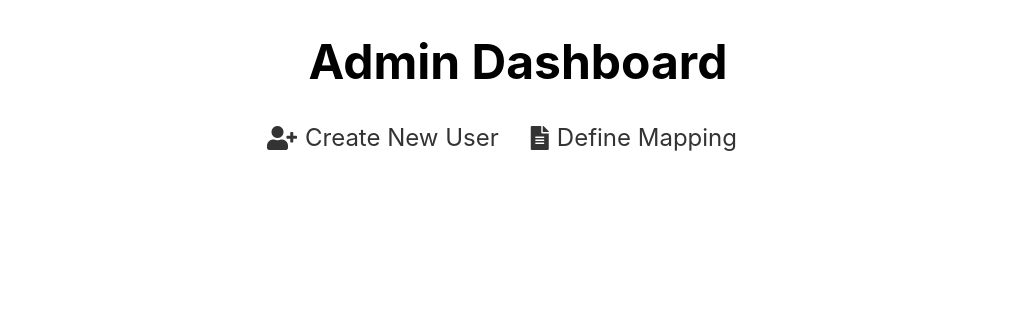
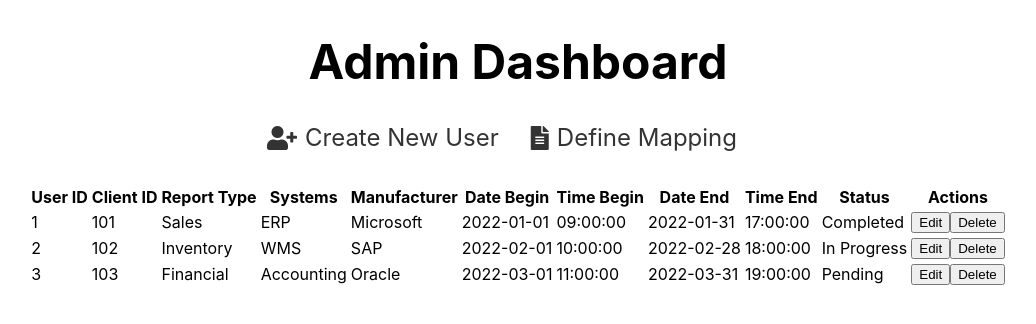
Before and after one commit to procta233/Report-Manager, a React (Create React App) app: page /admin in a window 1280 px wide. Shown: the top 324 px of the page, without its empty margins (122-1158 px from the left). Built offline with nearby package versions, Linux system fonts and the light colour scheme.

Commit message:
view board

```diff
--- /dev/null
+++ b/src/components/othercomponents/ViewBoard.js
@@ -0,0 +1,95 @@
+import React, { useState } from 'react';
+
+const reportData = [
+  {
+    userid: 1,
+    clientid: 101,
+    reporttype: 'Sales',
+    systems: 'ERP',
+    manufacturer: 'Microsoft',
+    datebegin: '2022-01-01',
+    timebegin: '09:00:00',
+    dateend: '2022-01-31',
+    timeend: '17:00:00',
+    status: 'Completed'
+  },
+  {
+    userid: 2,
+    clientid: 102,
+    reporttype: 'Inventory',
+    systems: 'WMS',
+    manufacturer: 'SAP',
+    datebegin: '2022-02-01',
+    timebegin: '10:00:00',
+    dateend: '2022-02-28',
+    timeend: '18:00:00',
+    status: 'In Progress'
+  },
+  {
+    userid: 3,
+    clientid: 103,
+    reporttype: 'Financial',
+    systems: 'Accounting',
+    manufacturer: 'Oracle',
+    datebegin: '2022-03-01',
+    timebegin: '11:00:00',
+    dateend: '2022-03-31',
+    timeend: '19:00:00',
+    status: 'Pending'
+  },
+];
+
+function ViewBoard() {
+  const [data, setData] = useState(reportData);
+
+  const handleEdit = (index) => {
+    // TODO: Implement edit functionality
+    console.log(`Edit row ${index}`);
+  };
+
+  const handleDelete = (index) => {
+    setData(data.filter((_, i) => i !== index));
+  };
+
+  return (
+    <table>
+      <thead>
+        <tr>
+          <th>User ID</th>
+          <th>Client ID</th>
+          <th>Report Type</th>
+          <th>Systems</th>
+          <th>Manufacturer</th>
+          <th>Date Begin</th>
+          <th>Time Begin</th>
+          <th>Date End</th>
+          <th>Time End</th>
+          <th>Status</th>
+          <th>Actions</th>
+        </tr>
+      </thead>
+      <tbody>
+        {data.map((report, index) => (
+          <tr key={report.userid}>
+            <td>{report.userid}</td>
+            <td>{report.clientid}</td>
+            <td>{report.reporttype}</td>
+            <td>{report.systems}</td>
+            <td>{report.manufacturer}</td>
+            <td>{report.datebegin}</td>
+            <td>{report.timebegin}</td>
+            <td>{report.dateend}</td>
+            <td>{report.timeend}</td>
+            <td>{report.status}</td>
+            <td>
+              <button onClick={() => handleEdit(index)}>Edit</button>
+              <button onClick={() => handleDelete(index)}>Delete</button>
+            </td>
+          </tr>
+        ))}
+      </tbody>
+    </table>
+  );
+}
+
+export default ViewBoard;
--- a/src/peeps/Admin.js
+++ b/src/peeps/Admin.js
@@ -1,6 +1,7 @@
 import React from 'react';
 import { Link, Outlet } from 'react-router-dom';
 import '../components/CSS/Admin.css';
+import ViewBoard from '../components/othercomponents/ViewBoard';
 
 const Admin = () => {
   return (
@@ -22,9 +23,12 @@ const Admin = () => {
             </Link>
           </li>
         </ul>
+
       </div>
 
       <Outlet />
+
+      <ViewBoard/>
     </div>
   );
 };
--- a/src/peeps/Creator.js
+++ b/src/peeps/Creator.js
@@ -2,6 +2,7 @@ import React from 'react';
 import { Link, Outlet } from 'react-router-dom';
 
 import '../components/CSS/Creator.css';
+import ViewBoard from '../components/othercomponents/ViewBoard';
 
 const Creator = () => {
   return (
@@ -19,6 +20,7 @@ const Creator = () => {
           </ul>
         </div>
         <Outlet />
+        <ViewBoard/>
       </div>
 
   );
```
